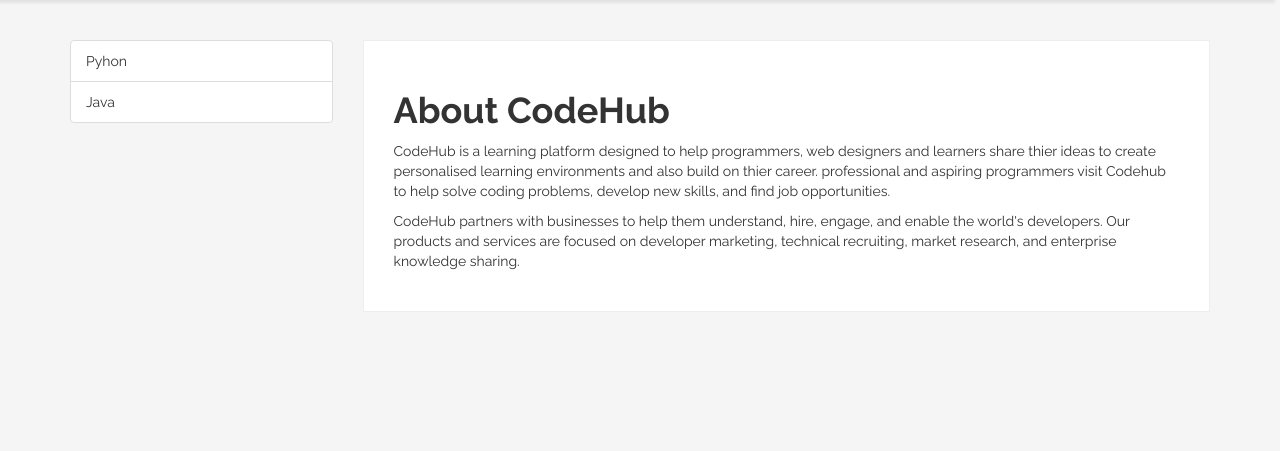
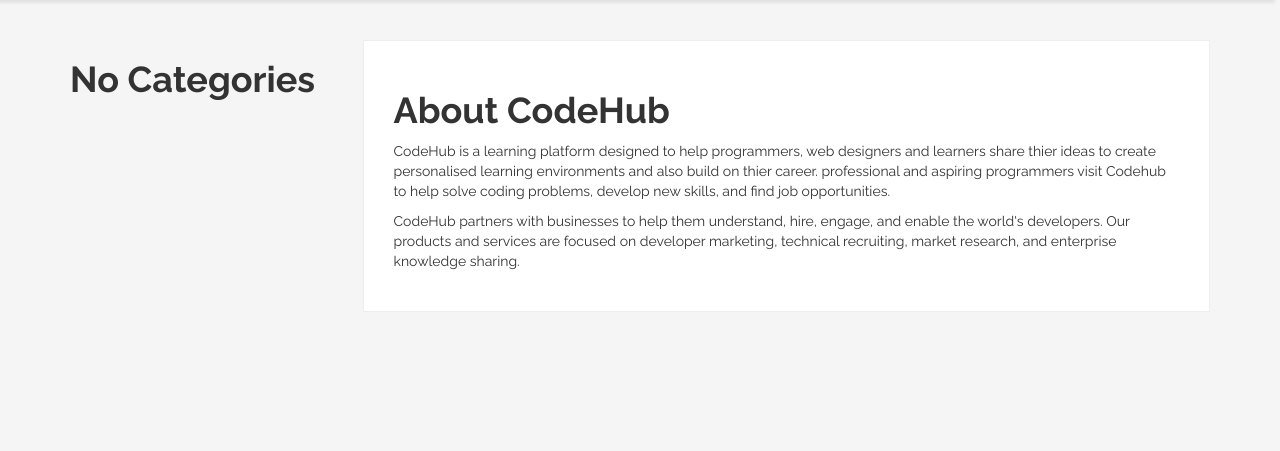
Before and after one commit to rolky/Codehub, a Django app: page /about/ in a window 1280 px wide. Shown: the part 127-578 px from the top of the page. Run offline with Django 3.2, Linux system fonts and the light colour scheme; some libraries are stand-ins or nearby versions.

Commit message:
Categories for index

```diff
--- a/blog/templates/blog/_leftsidebar.html
+++ b/blog/templates/blog/_leftsidebar.html
@@ -1,4 +1,9 @@
+{% if categories %}
 <ul class="list-group">
-    <li class="list-group-item">Pyhon</li>
-    <li class="list-group-item">Java</li>
+    {% for category in categories %}
+        <li class="list-group-item">{{ category.name }}</li>
+    {% endfor %}
 </ul>
+{% else %}
+<h1>No Categories</h1>
+{% endif %}
--- a/blog/views.py
+++ b/blog/views.py
@@ -7,7 +7,8 @@
 # Create your views here.
 
 def index(request):
-    return render(request, 'blog/index.html',{})
+    categories = Category.objects.all()
+    return render(request, 'blog/index.html',{ 'categories': categories })
 
 def details(request):
     return render(request, 'blog/details.html',{})
```
